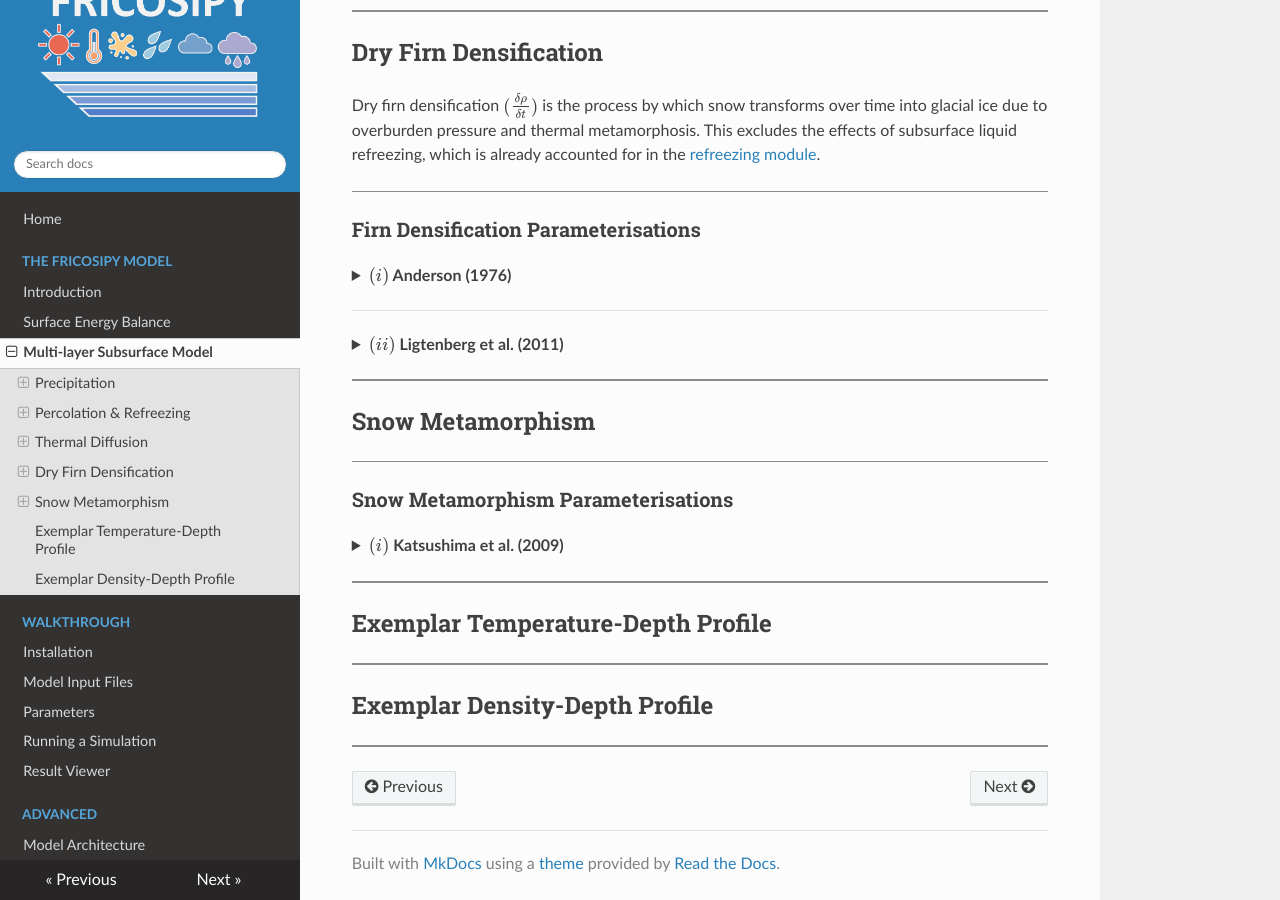
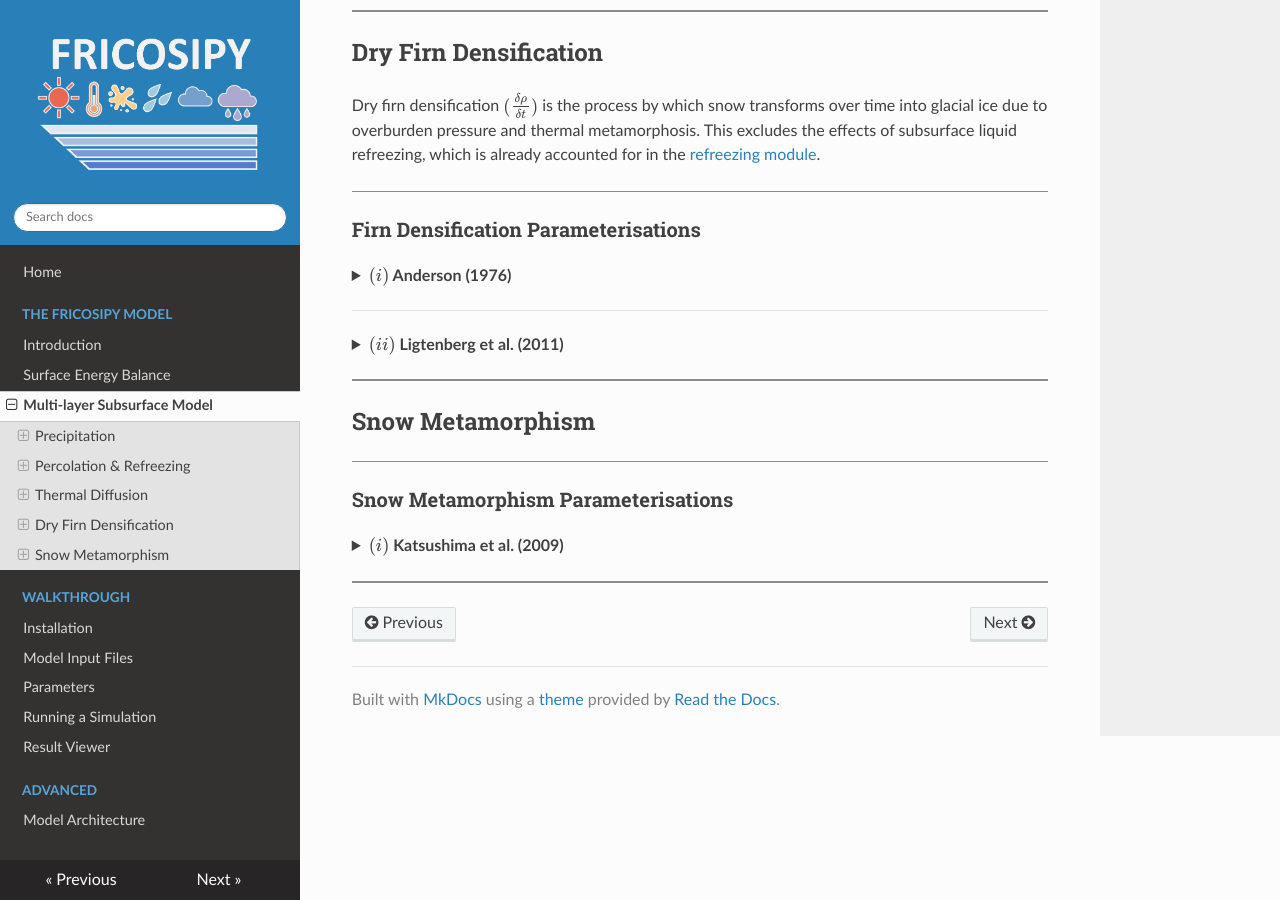
Before and after one commit to MarcusGastaldello/FRICOSIPY, an MkDocs documentation site: the page built from docs/subsurface_model.md, in a window 1280 px wide and 900 px high, scrolled down 4291 px. Built offline with MkDocs 1.6.1, drawn with Linux system fonts in a browser that asks for light colours.

Commit message:
Update subsurface_model.md

```diff
--- a/docs/subsurface_model.md
+++ b/docs/subsurface_model.md
@@ -343,11 +343,3 @@ Dry firn densification $(\frac{\delta \rho}{\delta t})$ is the process by which
 ??? "**$(i)$ Katsushima et al. (2009)**"
 
 <hr style="height:2px; background-color:#8b8b8b; border:none;" />
-
-## Exemplar Temperature-Depth Profile
-
-<hr style="height:2px; background-color:#8b8b8b; border:none;" />
-
-## Exemplar Density-Depth Profile
-
-<hr style="height:2px; background-color:#8b8b8b; border:none;" />
```
